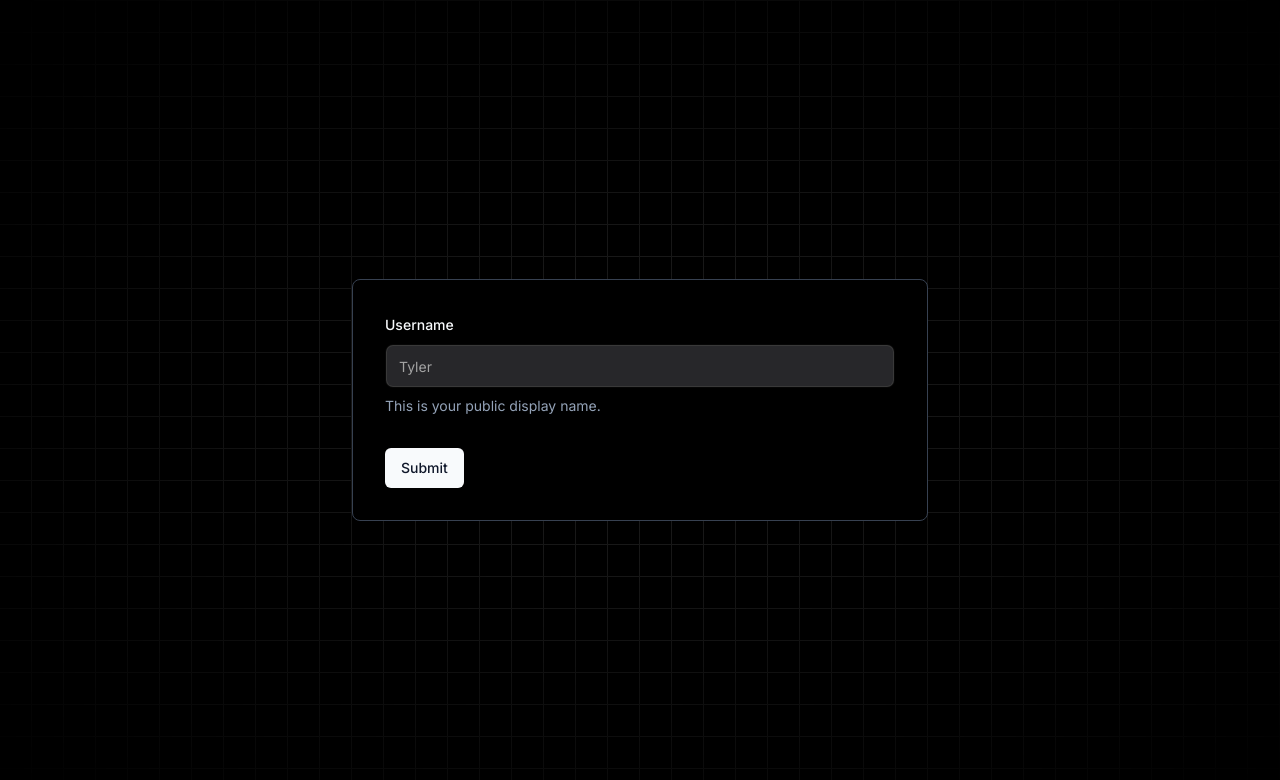
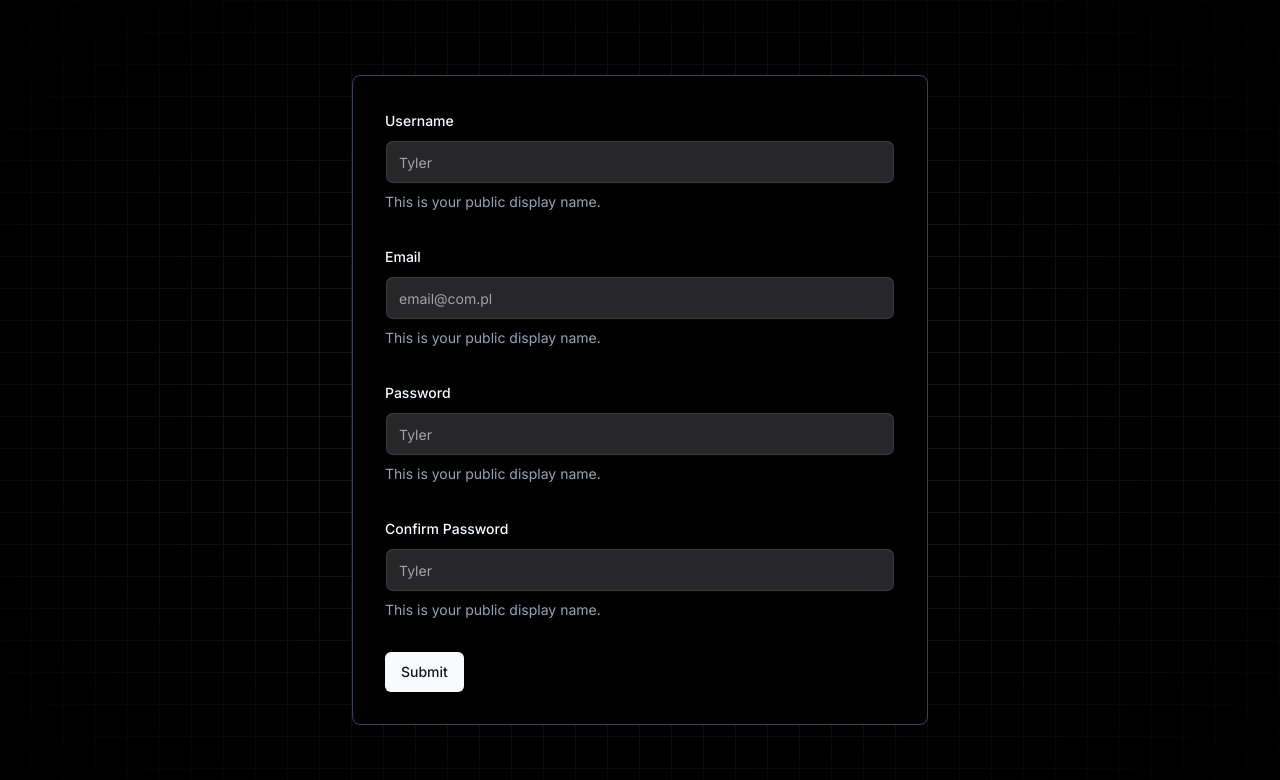
Before and after one commit to Podziuu/realtime-nextjs-chat, a Next.js app: page /signup in a window 1280 px wide. Shown: the top 780 px of the page. Built offline with nearby package versions, Linux system fonts and the light colour scheme.

Commit message:
signup page

```diff
--- a/app/signup/page.tsx
+++ b/app/signup/page.tsx
@@ -18,6 +18,9 @@ import { GridBackgroundDemo } from "@/components/ui/grid-background";
 
 const formSchema = z.object({
   username: z.string().min(2).max(50),
+  email: z.string().email(),
+  password: z.string().min(8),
+  cpassword: z.string().min(8),
 });
 
 const page = () => {
@@ -26,19 +29,23 @@ const page = () => {
     resolver: zodResolver(formSchema),
     defaultValues: {
       username: "",
+      email: "",
+      password: "",
+      cpassword: "",
     },
   });
 
   // 2. Define a submit handler.
   function onSubmit(values: z.infer<typeof formSchema>) {
-    // Do something with the form values.
-    // ✅ This will be type-safe and validated.
     console.log(values);
+    if (values.password !== values.cpassword) {
+      // toast a message to user
+      alert("Passwords do not match");
+    }
   }
   return (
     <main className="bg-[#090909] min-h-screen flex justify-center items-center">
       <div className="h-screen w-full dark:bg-black bg-white  dark:bg-grid-white/[0.1] bg-grid-black/[0.3] absolute flex items-center justify-center">
-        {/* Radial gradient for the container to give a faded look */}
         <div className="absolute pointer-events-none inset-0 flex items-center justify-center dark:bg-black bg-white [mask-image:radial-gradient(ellipse_at_center,transparent_20%,black)]"></div>
       </div>
       <div className="max-w-xl bg-black w-full p-8 z-10 border border-gray-700 rounded-lg">
@@ -51,13 +58,65 @@ const page = () => {
                 <FormItem>
                   <FormLabel>Username</FormLabel>
                   <FormControl>
-                    <Input id="firstname" placeholder="Tyler" type="text" />
+                    <Input placeholder="Tyler" type="text" {...field} />
                   </FormControl>
                   <FormDescription>
                     This is your public display name.
                   </FormDescription>
                   <FormMessage />
                 </FormItem>
+
+              )}
+            />
+            <FormField
+              control={form.control}
+              name="email"
+              render={({ field }) => (
+                <FormItem>
+                  <FormLabel>Email</FormLabel>
+                  <FormControl>
+                    <Input placeholder="email@com.pl" type="text" {...field} />
+                  </FormControl>
+                  <FormDescription>
+                    This is your public display name.
+                  </FormDescription>
+                  <FormMessage />
+                </FormItem>
+
+              )}
+            />
+            <FormField
+              control={form.control}
+              name="password"
+              render={({ field }) => (
+                <FormItem>
+                  <FormLabel>Password</FormLabel>
+                  <FormControl>
+                    <Input placeholder="Tyler" type="password" {...field} />
+                  </FormControl>
+                  <FormDescription>
+                    This is your public display name.
+                  </FormDescription>
+                  <FormMessage />
+                </FormItem>
+
+              )}
+            />
+            <FormField
+              control={form.control}
+              name="cpassword"
+              render={({ field }) => (
+                <FormItem>
+                  <FormLabel>Confirm Password</FormLabel>
+                  <FormControl>
+                    <Input placeholder="Tyler" type="password" {...field} />
+                  </FormControl>
+                  <FormDescription>
+                    This is your public display name.
+                  </FormDescription>
+                  <FormMessage />
+                </FormItem>
+
               )}
             />
             <Button type="submit">Submit</Button>
```
